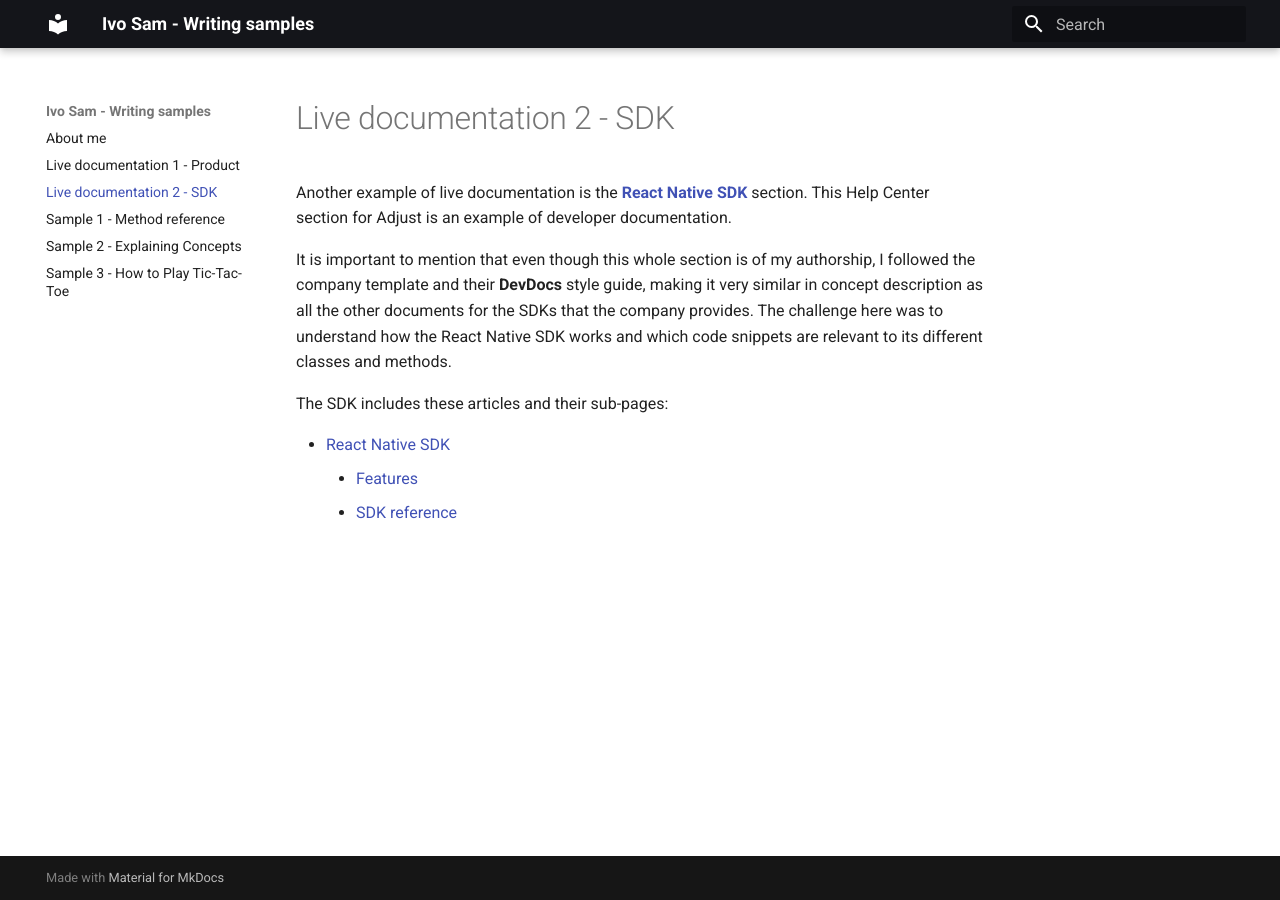
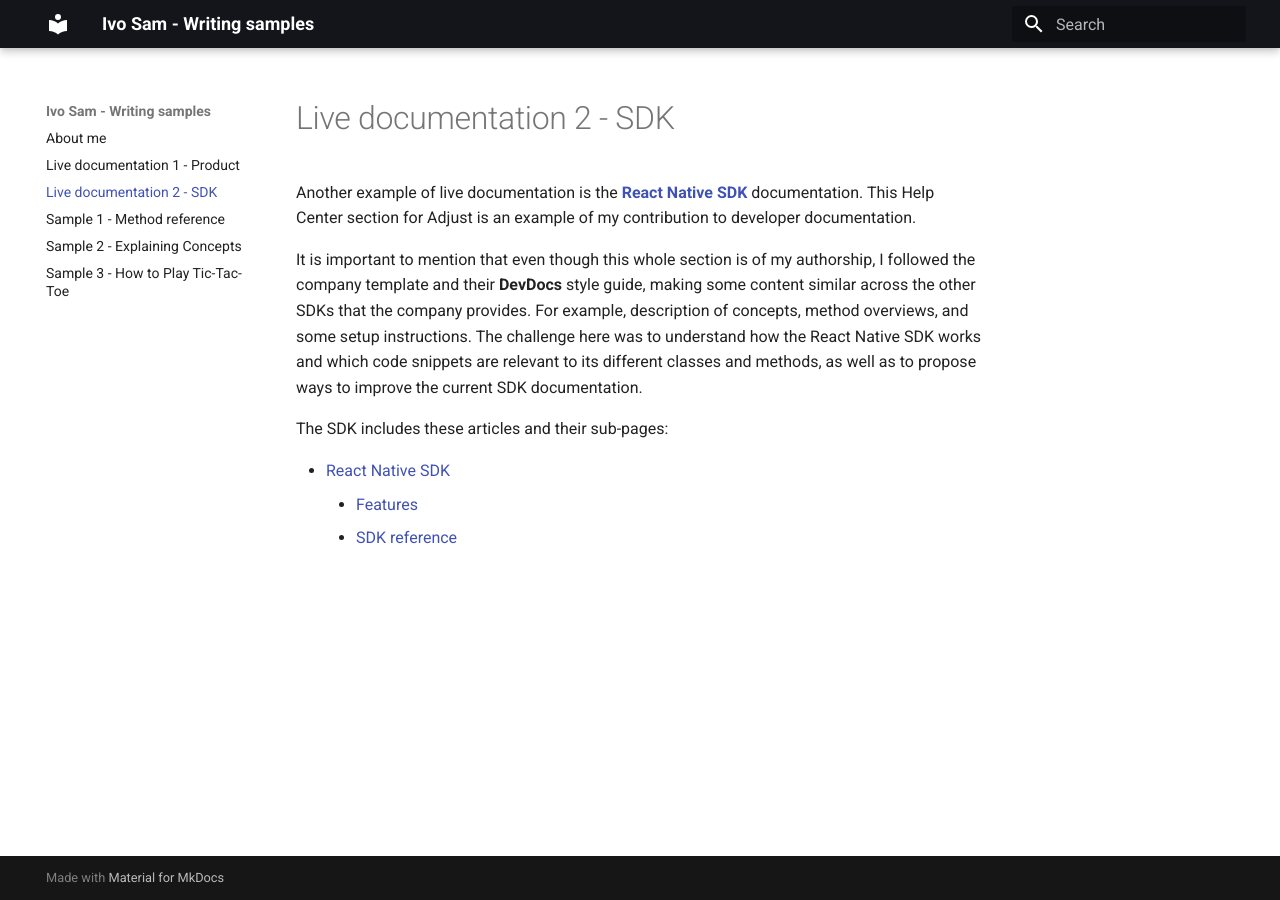
Before and after one commit to ivosam1212/ivosam-ws, an MkDocs documentation site: the page built from docs/react-sdk.md, in a window 1280 px wide. Built offline with MkDocs 1.6.1 and Material for MkDocs 9.7.7, drawn with Linux system fonts in a browser that asks for light colours.

Commit message:
Final touches to some articles

```diff
--- a/docs/react-sdk.md
+++ b/docs/react-sdk.md
@@ -1,6 +1,6 @@
-Another example of live documentation is the [**React Native SDK**](https://help.adjust.com/en/article/get-started-react-native-SDK) section. This Help Center section for Adjust is an example of developer documentation.
+Another example of live documentation is the [**React Native SDK**](https://help.adjust.com/en/article/get-started-react-native-SDK) documentation. This Help Center section for Adjust is an example of my contribution to developer documentation.
 
-It is important to mention that even though this whole section is of my authorship, I followed the company template and their **DevDocs** style guide, making it very similar in concept description as all the other documents for the SDKs that the company provides. The challenge here was to understand how the React Native SDK works and which code snippets are relevant to its different classes and methods.
+It is important to mention that even though this whole section is of my authorship, I followed the company template and their **DevDocs** style guide, making some content similar across the other SDKs that the company provides. For example, description of concepts, method overviews, and some setup instructions. The challenge here was to understand how the React Native SDK works and which code snippets are relevant to its different classes and methods, as well as to propose ways to improve the current SDK documentation.
 
 The SDK includes these articles and their sub-pages:
 
```
Also changed, not shown: docs/pulse.md (+1 -1 lines), site/pulse/index.html, site/react-sdk/index.html, site/search/search_index.json, 1 other file.
